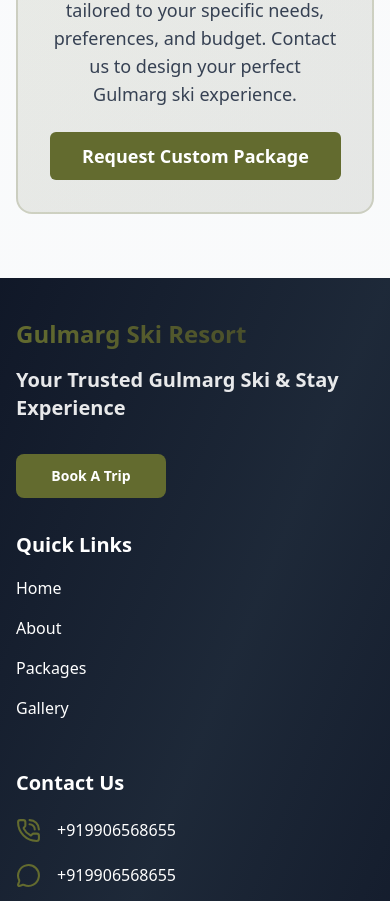
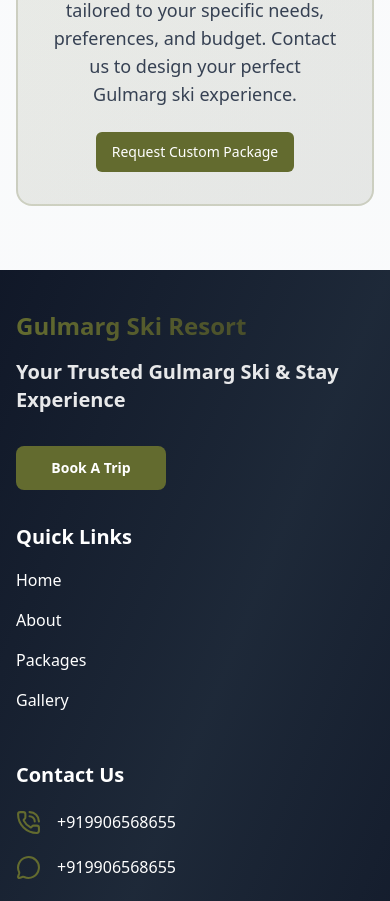
Before and after one commit to SajadAhmad3/gulmarg-ski-resort, a Next.js app: page /packages in a window 390 px wide. Shown: the part 6780-7681 px from the top of the page. Built offline with nearby package versions, Linux system fonts and the light colour scheme.

Commit message:
feat: contact details

```diff
--- a/app/packages/page.tsx
+++ b/app/packages/page.tsx
@@ -374,7 +374,7 @@ export default function PackagesPage() {
               </p>
               <Button
                 size="lg"
-                className="bg-primary hover:bg-secondary text-white px-8 py-6 text-lg font-bold"
+                className="bg-primary hover:bg-secondary text-white md:px-8 px-4 md:py-6 py-4 md:text-lg text-sm md:font-bold font-medium"
                 onClick={() => window.location.href = "/contact-us"}
               >
                 Request Custom Package
```
